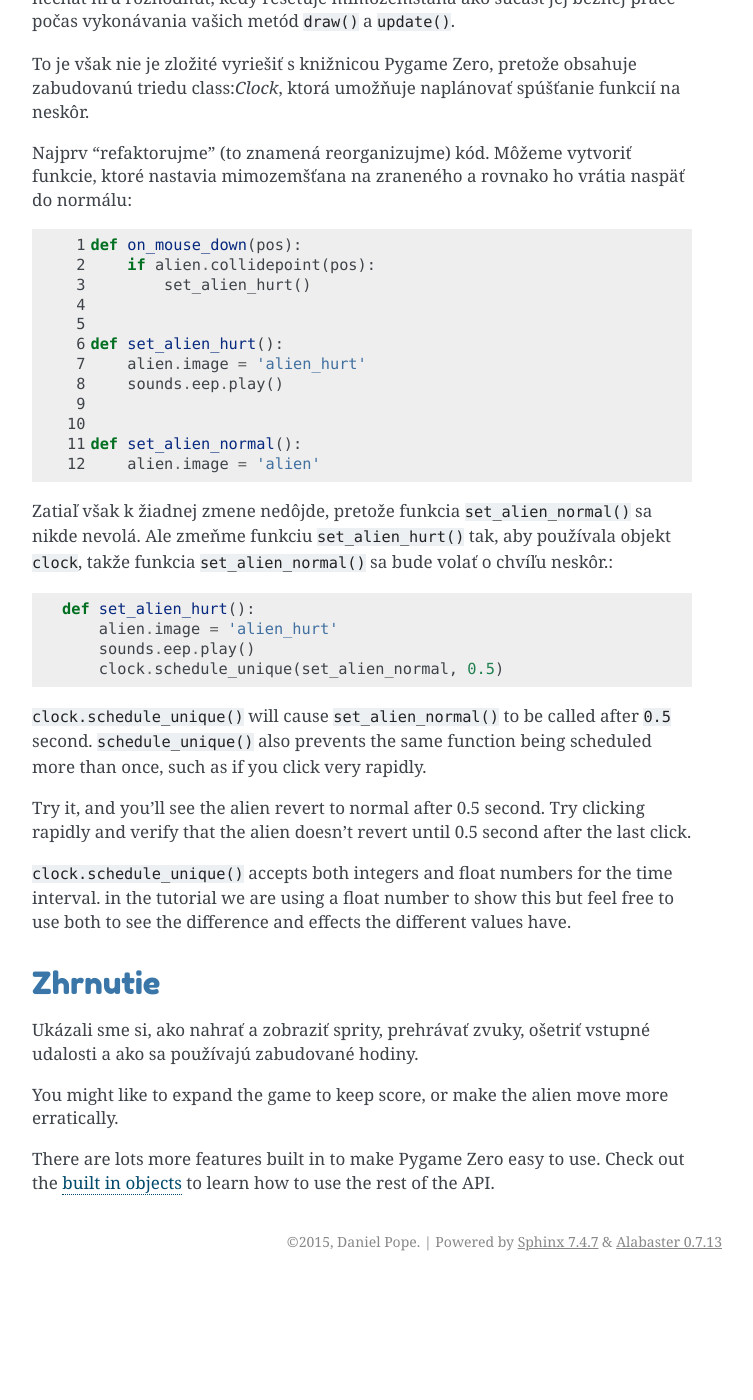
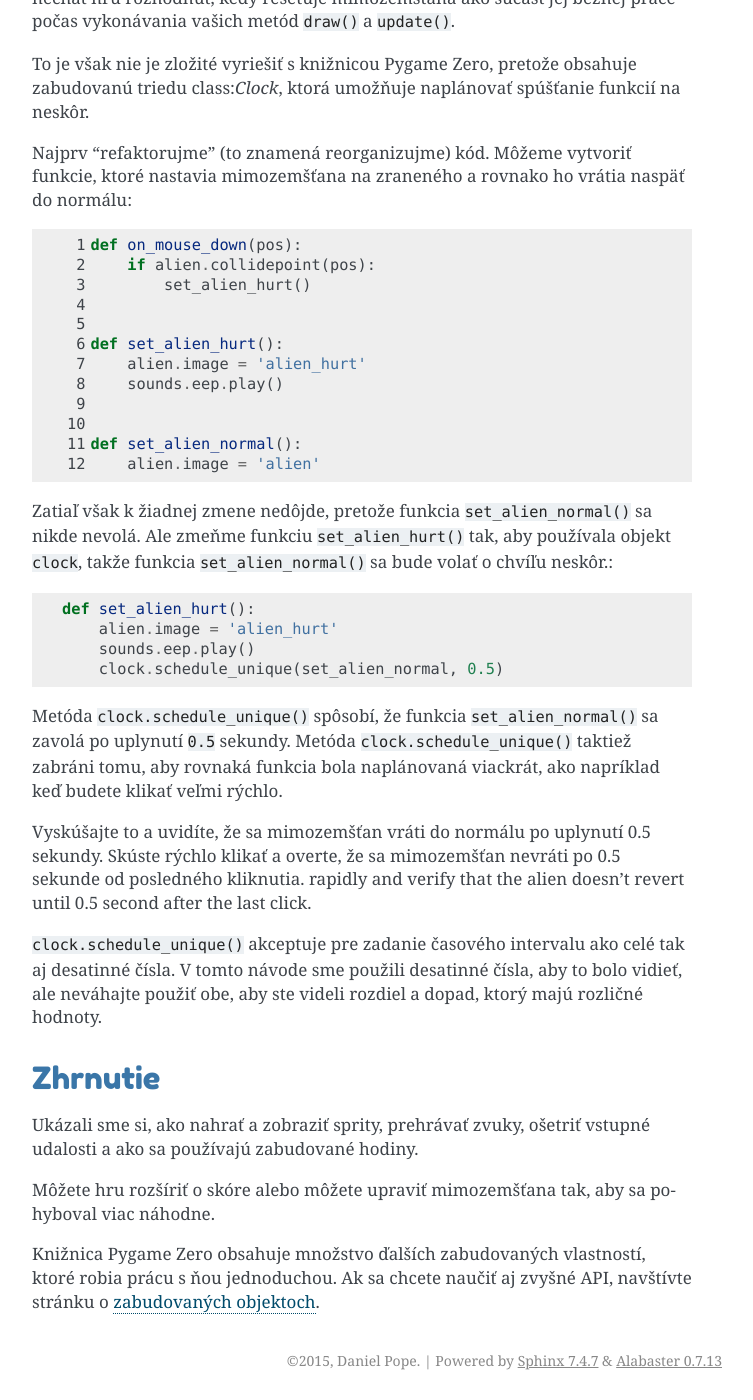
Before and after one commit to bletvaska/pgzero-slovak, a Sphinx documentation site: the page built from doc/introduction.rst, in a window 1280 px wide and 1400 px high, scrolled down 4966 px. Shown: the whole window, without its empty margins (388-1141 px from the left). Built offline with Sphinx 7.4.7, drawn with Linux system fonts in a browser that asks for light colours; pages that are not in the unit, such as notebooks, are missing from menus; before the commit the page ends 6247 px from its top, so only the background shows below that.

Commit message:
translation of introduction in progress

```diff
--- a/doc/introduction.rst
+++ b/doc/introduction.rst
@@ -254,16 +254,20 @@ nikde nevolá. Ale zmeňme funkciu ``set_alien_hurt()`` tak, aby používala obj
         sounds.eep.play()
         clock.schedule_unique(set_alien_normal, 0.5)
 
-``clock.schedule_unique()`` will cause ``set_alien_normal()`` to be called
-after ``0.5`` second. ``schedule_unique()`` also prevents the same function
-being scheduled more than once, such as if you click very rapidly.
+Metóda ``clock.schedule_unique()`` spôsobí, že funkcia ``set_alien_normal()``
+sa zavolá po uplynutí ``0.5`` sekundy. Metóda ``clock.schedule_unique()``
+taktiež zabráni tomu, aby rovnaká funkcia bola naplánovaná viackrát, ako napríklad
+keď budete klikať veľmi rýchlo.
 
-Try it, and you'll see the alien revert to normal after 0.5 second. Try clicking
+Vyskúšajte to a uvidíte, že sa mimozemšťan vráti do normálu po uplynutí 0.5 sekundy.
+Skúste rýchlo klikať a overte, že sa mimozemšťan nevráti po 0.5 sekunde od posledného
+kliknutia.
 rapidly and verify that the alien doesn't revert until 0.5 second after the last
 click.
 
-``clock.schedule_unique()`` accepts both integers and float numbers for the time interval. in the tutorial we are using
-a float number to show this but feel free to use both to see the difference and effects the different values have.
+``clock.schedule_unique()`` akceptuje pre zadanie časového intervalu ako celé
+tak aj desatinné čísla. V tomto návode sme použili desatinné čísla, aby to bolo vidieť,
+ale neváhajte použiť obe, aby ste videli rozdiel a dopad, ktorý majú rozličné hodnoty.
 
 
 Zhrnutie
@@ -272,9 +276,9 @@ Zhrnutie
 Ukázali sme si, ako nahrať a zobraziť sprity, prehrávať zvuky, ošetriť vstupné udalosti
 a ako sa používajú zabudované hodiny.
 
-You might like to expand the game to keep score, or make the alien move more
-erratically.
+Môžete hru rozšíriť o skóre alebo môžete upraviť mimozemšťana tak, aby sa pohyboval
+viac náhodne.
 
-There are lots more features built in to make Pygame Zero easy to use. Check
-out the :doc:`built in objects <builtins>` to learn how to use the rest of the
-API.
+Knižnica Pygame Zero obsahuje množstvo ďalších zabudovaných vlastností, ktoré
+robia prácu s ňou jednoduchou. Ak sa chcete naučiť aj zvyšné API, navštívte
+stránku o :doc:`zabudovaných objektoch <builtins>`.
```
